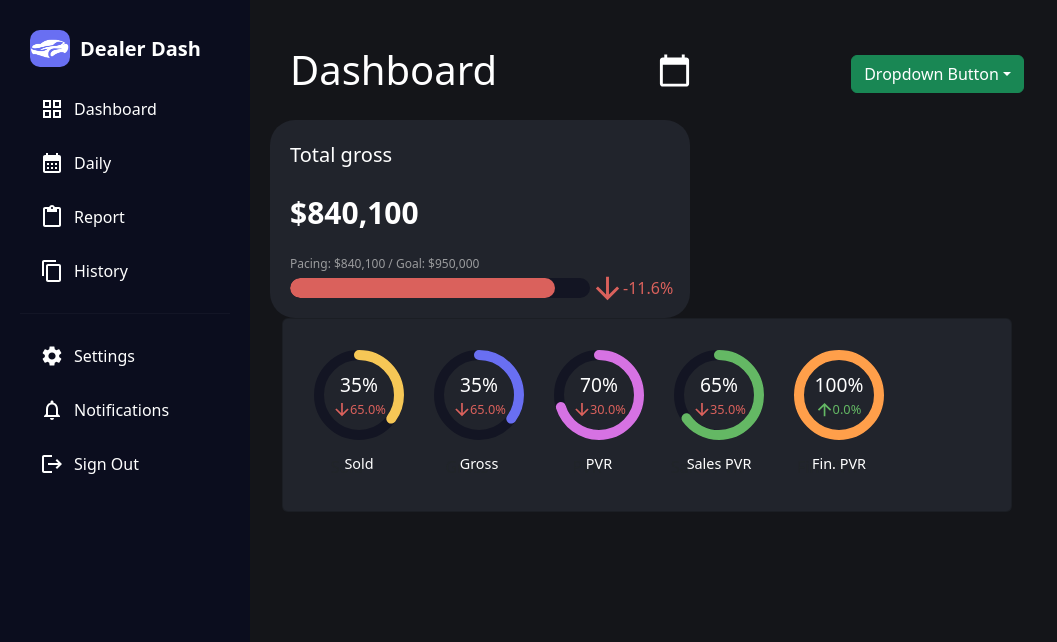
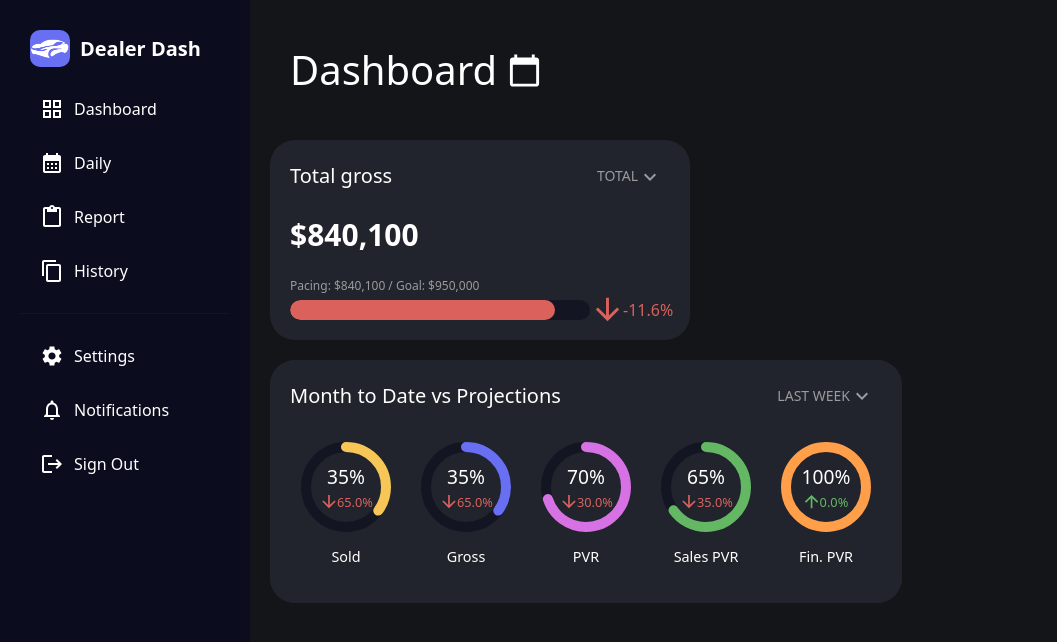
Before and after one commit to natelampros/dealerdash, a React (Create React App) app in the folder client/: page / in a window 1280 px wide. Shown: the top 642 px of the page, without its empty margins (0-1057 px from the left). Built offline with nearby package versions, Linux system fonts and the light colour scheme.

Commit message:
feat: added MTDvsProjection Card in Dashboard

```diff
--- a/client/public/index.html
+++ b/client/public/index.html
@@ -24,6 +24,7 @@
       work correctly both with client-side routing and a non-root public URL.
       Learn how to configure a non-root public URL by running `npm run build`.
     -->
+
     <title>Dealer Dash</title>
   </head>
   <body>
--- a/client/src/components/DropDownButton.jsx
+++ b/client/src/components/DropDownButton.jsx
@@ -1,17 +1,49 @@
-import Dropdown from 'react-bootstrap/Dropdown';
+import React, { useState, useEffect } from 'react';
+import KeyboardArrowDownIcon from '@mui/icons-material/KeyboardArrowDown';
+import KeyboardArrowUpIcon from '@mui/icons-material/KeyboardArrowUp';
+import "./css/DropdownButton.css";
 
-export function BasicExample() {
+const Dropdown = ( {options} ) => {
+  const [isOpen, setIsOpen] = useState(false);
+  const [curOption, setCurOption] = useState(`${options[0].value}`);
+
+  const toggleDropdown = () => {
+    setIsOpen(!isOpen);
+  };
+
+  const handleOptionChange = (value, event) => {
+    setCurOption(value);
+    setIsOpen(false);
+    event.stopPropagation();
+  }
+
+  useEffect(() => {
+
+  })
+
   return (
-    <Dropdown>
-      <Dropdown.Toggle variant="success" id="dropdown-basic">
-        Dropdown Button
-      </Dropdown.Toggle>
+    <div className="dropdown-btn">
+      <button className="toggle-btn" onClick={toggleDropdown}>
+        <span className="cur-toggle">{`${curOption}`}</span>
+        {
+          isOpen ? <KeyboardArrowUpIcon></KeyboardArrowUpIcon> : <KeyboardArrowDownIcon> </KeyboardArrowDownIcon>
+        }
+      </button>
+      {isOpen && (
+        <ul className="dropdown-menu">
+          {options.map((option) => (
+            <li
+              className="dropdown-option"
+              key={option.label}
+              onClick={(event) => handleOptionChange(option.value, event)}
+            >
+              {option.value}
+            </li>
+          ))}
+        </ul>
+      )}
+    </div>
+  );
+};
 
-      <Dropdown.Menu>
-        <Dropdown.Item href="#/action-1">Action</Dropdown.Item>
-        <Dropdown.Item href="#/action-2">Another action</Dropdown.Item>
-        <Dropdown.Item href="#/action-3">Something else</Dropdown.Item>
-      </Dropdown.Menu>
-    </Dropdown>
-  );
-}
+export default Dropdown;
--- a/client/src/components/MTDProgress.jsx
+++ b/client/src/components/MTDProgress.jsx
@@ -1,5 +1,16 @@
 import React from "react";
 import CircularProgressBar from "./CircularProgresBar";
+import "./css/MTDProgress.css";
+import "../views/styles.css";
+import Dropdown from "./DropdownButton";
+
+const options = [
+  { label: "1", value: "LAST WEEK"},
+  { label: "2", value: "LAST MONTH"},
+  { label: "3", value: "LAST 3 MONTHS"},
+  { label: "4", value: "LAST 6 MONTHS"},
+  { label: "5", value: "LAST YEAR"},
+];
 
 const MTDProgess = () => {
   const items = [
@@ -13,10 +24,13 @@ const MTDProgess = () => {
   return (
     <div className="container">
       <div className="card" style={{ backgroundColor: "#21242C" }}>
+        <div className="dashboard-board-title">
+          <p className="boardTitle">Month to Date vs Projections</p>
+          <Dropdown options={options}/>
+        </div>
         <div className="card-body">
-          <div className="row">
             {items.map((item, index) => (
-              <div key={index} className="col-lg-2 col-md-4 col-sm-6">
+              <div key={index} className="circular-progress-bar-container">
                 <div className="circular-progress-bar">
                   <CircularProgressBar
                     actual={item.actual}
@@ -27,9 +41,10 @@ const MTDProgess = () => {
                   />
                 </div>
                 <p className="text-center">{item.label}</p>
+                {index !== items.length - 1 && <div style={{ width: 20 }}></div>}
               </div>
             ))}
-          </div>
+
         </div>
       </div>
     </div>
--- /dev/null
+++ b/client/src/components/css/DropdownButton.css
@@ -0,0 +1,46 @@
+.dropdown-btn {
+  margin: 20px 20px 0 0;
+  box-shadow: none !important;
+}
+
+.toggle-btn {
+  background-color: transparent !important;
+  border-color: transparent;
+  border-style: solid;
+  box-shadow: none !important;
+  color: #9A9B9D;
+}
+
+.dropdown-menu {
+  box-sizing: border-box;
+  box-shadow: none !important;
+  height: auto;
+  display: block;
+  background-color: inherit;
+  color: #9A9B9D;
+  transform: translateX(3%);
+  width: 50px !important;
+  white-space: nowrap;
+  list-style: none;
+  border-width: 0px;
+  border-color: transparent;
+  font-size: 14x;
+  margin-top: -5px;
+}
+
+.dropdown-option {
+  display: block;
+  width: inherit;
+  cursor: pointer;
+  padding: 0 0 5px 0;
+  transition: all 0.5s ease-in-out;
+
+  &:hover {
+    color: #FFF;
+    font-size: 25px;
+  }
+}
+
+.cur-toggle {
+  font-size: 14px;
+}
--- /dev/null
+++ b/client/src/components/css/MTDProgress.css
@@ -0,0 +1,27 @@
+.container {
+  margin: 0 0 0 0;
+  padding: 0 0 0 0;
+  border-radius: 25px;
+  width: auto;
+}
+
+.card {
+  border-radius: 25px;
+  border-width: 0px;
+}
+
+.card-body {
+  display: flex;
+  flex-direction: row;
+}
+
+.circular-progress-bar-container {
+  display: flex;
+  flex-direction: column;
+  align-items: center;
+  justify-content: center;
+  margin: 0 0 0 0;
+  padding: 0 0 0 0;
+  width: 100%;
+  height: 100%;
+}
--- a/client/src/views/DashboardView.jsx
+++ b/client/src/views/DashboardView.jsx
@@ -2,28 +2,38 @@ import styled from "styled-components";
 import CalendarTodayIcon from "@mui/icons-material/CalendarToday";
 import { Progressbar } from "../components/Progressbar";
 import { useState } from "react";
-import { BasicExample } from "../components/DropDownButton";
-
+import Dropdown from "../components/DropdownButton";
 import "./styles.css";
 import MTDProgess from "../components/MTDProgress";
+
+const options = [
+  { label: "1", value: "TOTAL"},
+  { label: "2", value: "GROSS"},
+  { label: "3", value: "NET"},
+];
+
+const DashboardContainer = styled.div`
+  display: flex;
+  flex-direction: row;
+  justify-content: flex-start;
+  align-items: center;
+  width: inherit;
+  flex-wrap: wrap;
+  gap: 20px;
+`;
 
 const DashboardHeader = styled.div`
   color: white;
   display: flex;
-  justify-content: space-between;
+  justify-content: flex-start;
   align-items: center;
   padding: 20px 0 20px 20px;
   font-size: 40px;
   align-items: center;
   gap: 10px;
+  width: 100%;
 `;
-const DashboardContainer = styled.div`
-  display: flex;
-  flex-direction: row;
-  justify-content: flex-start;
-  align-items: center;
-  gap: 20px;
-`;
+
 const DashboardBody = styled.div``;
 
 const DashboardTotalGrossBoard = styled.div`
@@ -38,6 +48,7 @@ const DashboardTotalGrossBoard = styled.div`
   min-height: 175px;
   justify-content: flex-start;
   align-items: center;
+  margin: 0 0 20px 0;
 `;
 
 const DashboardTotalSoldBoard = styled.div``;
@@ -52,7 +63,19 @@ const DashboardSalesProsBoard = styled.div``;
 
 const DashboardOutreachBoard = styled.div``;
 
-const DashboardMonthToDateProjectionsBoard = styled.div``;
+const DashboardMonthToDateProjectionsBoard = styled.div`
+  background-color: #21242c;
+  color: white;
+  padding: all 20px;
+  border-radius: 25px;
+  display: flex;
+  flex-direction: row;
+  flex-wrap: wrap;
+  max-width: auto;
+  min-height: 175px;
+  justify-content: flex-start;
+  align-items: center;
+`;
 
 const DashboardSalesFinManagementBoard = styled.div``;
 
@@ -61,7 +84,6 @@ const DashboardServicePartsManagementBoard = styled.div``;
 const DashBoardView = () => {
   const [pace, setPace] = useState(840100);
   const [goal, setGoal] = useState(950000);
-  const [difference, setDiff] = useState(-8.04);
 
   // formatted numbers
   const progress = pace / goal;
@@ -71,16 +93,18 @@ const DashBoardView = () => {
   const showVariance = true; // Set this based on your requirements
 
   return (
-    <div>
+    <div className="container">
       <DashboardContainer>
+        <DashboardHeader>
+          Dashboard
+          <CalendarTodayIcon fontSize="large" color="gray" />
+        </DashboardHeader>
         <DashboardBody>
-          <DashboardHeader>
-            Dashboard
-            <CalendarTodayIcon fontSize="large" color="gray" />
-            <BasicExample />
-          </DashboardHeader>
           <DashboardTotalGrossBoard>
-            <p className="boardTitle">Total gross</p>
+            <div className="dashboard-board-title">
+              <p className="boardTitle">Total gross</p>
+              <Dropdown options={options}/>
+            </div>
             <p className="boardTitleNumber">${p}</p>
             <p className="progressText">{`Pacing: $${p} / Goal: $${g}`}</p>
             <Progressbar
@@ -89,7 +113,9 @@ const DashBoardView = () => {
               showVariance={showVariance}
             />
           </DashboardTotalGrossBoard>
-          <MTDProgess/>
+          <DashboardMonthToDateProjectionsBoard>
+            <MTDProgess/>
+          </DashboardMonthToDateProjectionsBoard>
         </DashboardBody>
       </DashboardContainer>
     </div>
--- a/client/src/views/styles.css
+++ b/client/src/views/styles.css
@@ -2,8 +2,9 @@
   margin: 20px 0 0 20px;
   margin-left: 20px;
   text-align: left;
-  width: 100%;
+  width: 50%;
   font-size: 20px;
+  color: white;
 }
 
 .boardTitleNumber {
@@ -21,3 +22,11 @@
   text-align: left;
   margin-bottom: 5px;
 }
+
+.dashboard-board-title {
+  width: 100%;
+  display: flex;
+  flex-direction: row;
+  justify-content: space-between;
+  align-items: center;
+}
```
Also changed, not shown: 1 other file (tests, documents, lock files or other folders).
